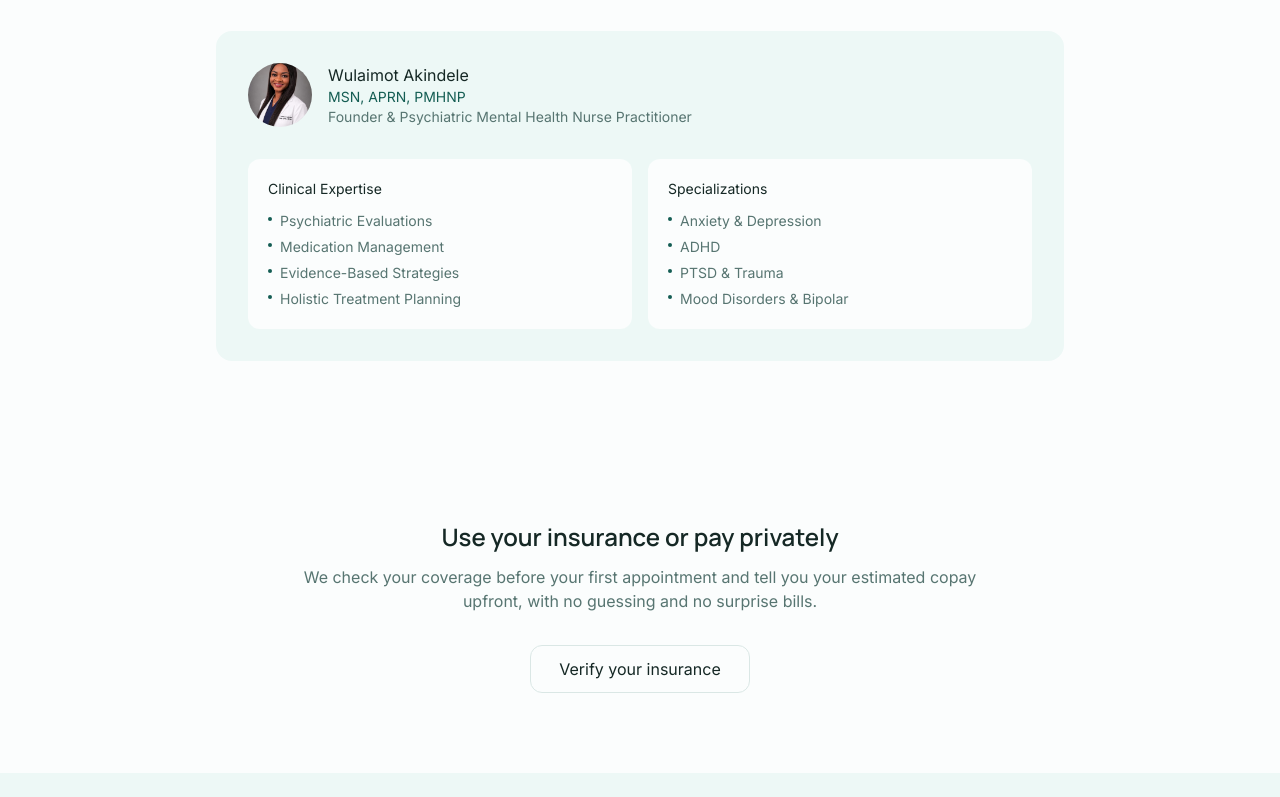
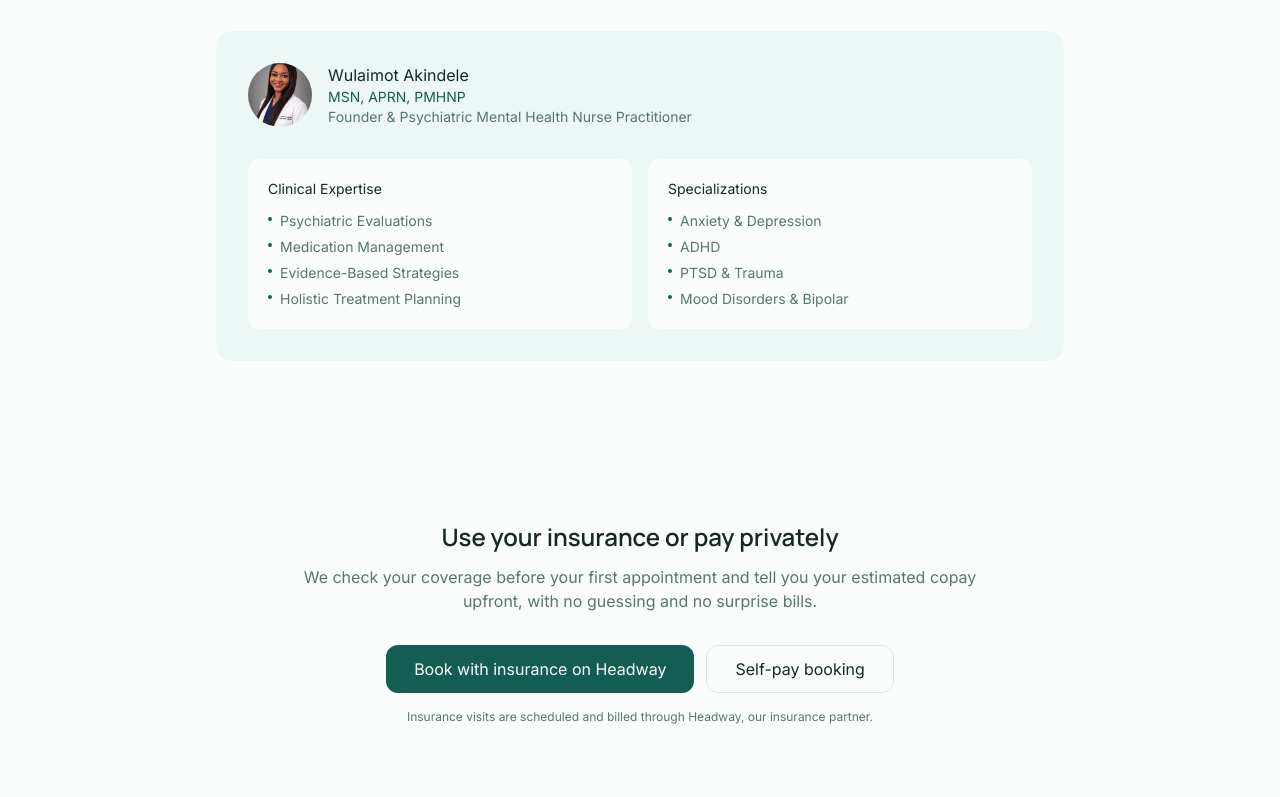
Before and after one commit to yagilconsult/wellside-medical, a Next.js app: page / in a window 1280 px wide. Shown: the part 4288-5085 px from the top of the page. Built offline with nearby package versions, Linux system fonts and the light colour scheme; no server answers.

Commit message:
Add Headway insurance booking links

```diff
--- a/app/book/page.tsx
+++ b/app/book/page.tsx
@@ -12,6 +12,7 @@ import { SoftCard } from "@/components/ui/Card";
 import { BookingStepper, StepDef } from "@/components/BookingStepper";
 import { AvailabilityPicker } from "@/components/AvailabilityPicker";
 import { cn } from "@/lib/utils";
+import { HEADWAY_URL } from "@/lib/links";
 import { createAppointmentAction, updateInsuranceAction } from "@/lib/actions";
 import { estimateCost } from "@/lib/pricing";
 
@@ -346,6 +347,19 @@ export default function BookingFlowPage() {
                   Self pay
                 </motion.button>
               </div>
+              {usesInsurance && (
+                <p className="mt-4 text-sm text-muted-foreground">
+                  Insurance visits are booked and billed through Headway.{" "}
+                  <a
+                    href={HEADWAY_URL}
+                    target="_blank"
+                    rel="noopener noreferrer"
+                    className="font-medium text-primary underline"
+                  >
+                    Book with insurance on Headway
+                  </a>
+                </p>
+              )}
             </div>
           )}
 
--- a/app/page.tsx
+++ b/app/page.tsx
@@ -35,6 +35,7 @@ import { HeartbeatDivider } from "@/components/HeartbeatDivider";
 import { Footer } from "@/components/Footer";
 import { TelehealthIllustration } from "@/components/TelehealthIllustration";
 import { ReadyCta } from "@/components/ReadyCta";
+import { HEADWAY_URL } from "@/lib/links";
 
 const services = [
   {
@@ -710,11 +711,19 @@ export default function HomePage() {
           We check your coverage before your first appointment and tell you
           your estimated copay upfront, with no guessing and no surprise bills.
         </p>
-        <Link href="/book">
-          <Button size="lg" variant="secondary">
-            Verify your insurance
-          </Button>
-        </Link>
+        <div className="flex flex-wrap items-center justify-center gap-3">
+          <a href={HEADWAY_URL} target="_blank" rel="noopener noreferrer">
+            <Button size="lg">Book with insurance on Headway</Button>
+          </a>
+          <Link href="/book">
+            <Button size="lg" variant="secondary">
+              Self-pay booking
+            </Button>
+          </Link>
+        </div>
+        <p className="mt-4 text-xs text-muted-foreground">
+          Insurance visits are scheduled and billed through Headway, our insurance partner.
+        </p>
       </motion.section>
 
       <section id="faq" className="bg-muted">
--- a/components/Footer.tsx
+++ b/components/Footer.tsx
@@ -5,11 +5,13 @@ import Link from "next/link";
 import { motion } from "framer-motion";
 import { Mail, MapPin } from "lucide-react";
 import { PulseDot } from "@/components/PulseDot";
+import { HEADWAY_URL } from "@/lib/links";
 
 const quickLinks = [
   { label: "Our Services", href: "/#services" },
   { label: "About Us", href: "/#meet-wulaimot" },
   { label: "Insurance", href: "/#insurance" },
+  { label: "Book with insurance (Headway)", href: HEADWAY_URL },
   { label: "Contact", href: "/book" },
 ];
 
@@ -104,6 +106,9 @@ export function Footer() {
                 <motion.li key={link.label} whileHover={{ x: 4 }}>
                   <Link
                     href={link.href}
+                    {...(link.href.startsWith("http")
+                      ? { target: "_blank", rel: "noopener noreferrer" }
+                      : {})}
                     className="text-sm text-primary-foreground/75 hover:text-primary-foreground transition-colors"
                   >
                     {link.label}
--- /dev/null
+++ b/lib/links.ts
@@ -0,0 +1,3 @@
+/** Wulaimot's public Headway profile — insurance booking/billing is handled there. */
+export const HEADWAY_URL =
+  "https://care.headway.co/providers/wulaimot-akindele?utm_source=pem&utm_medium=direct_link&utm_campaign=206748";
```
